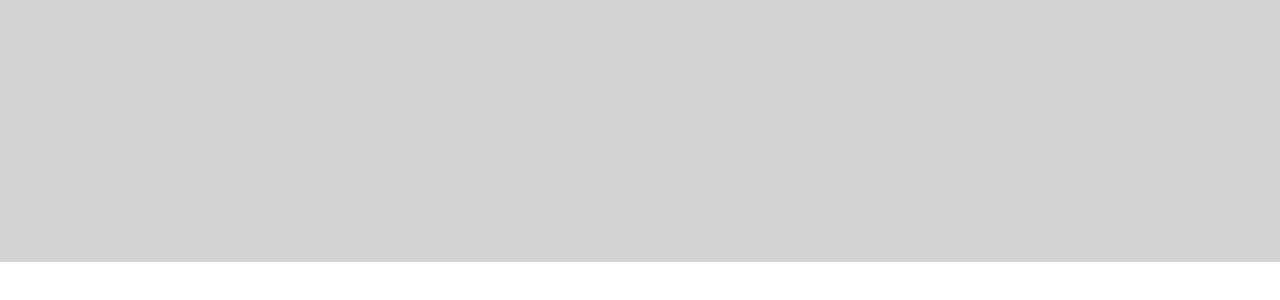
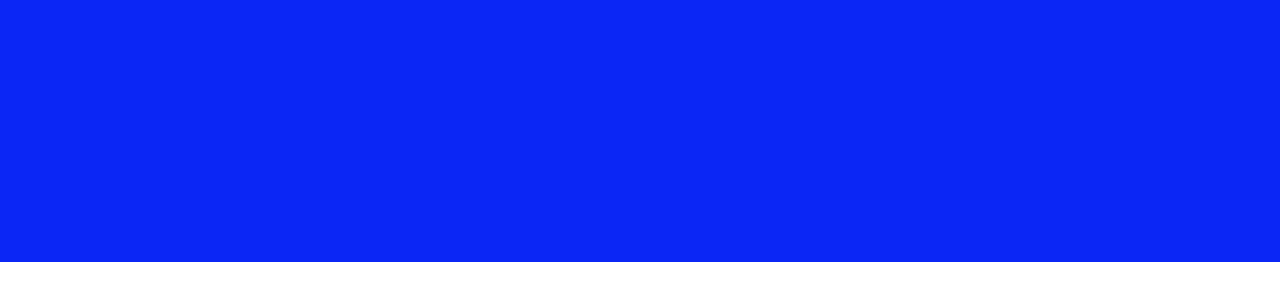
Before and after one commit to kevonnnnn/kevonnnnn.github.io, a plain HTML site: page projects/platformer/index.html in a window 1280 px wide. Shown: the part 488-788 px from the top of the page. Drawn offline with nearby package versions, Linux system fonts and the light colour scheme.

```diff
--- a/projects/platformer/platformer.css
+++ b/projects/platformer/platformer.css
@@ -3,7 +3,7 @@
 }
 
 canvas {
-  background-color: lightgray;
+  background-color: rgb(11, 38, 245);
 }
 
 img {
--- a/projects/platformer/platformer.js
+++ b/projects/platformer/platformer.js
@@ -43,7 +43,10 @@
     // Create platforms
     // You must decide the x position, y position, width, and height of the platforms
     // example usage: createPlatform(x,y,width,height)
-
+ createPlatform
+ createPlatform
+ createPlatform
+ createPlatform
 
 
 
```
